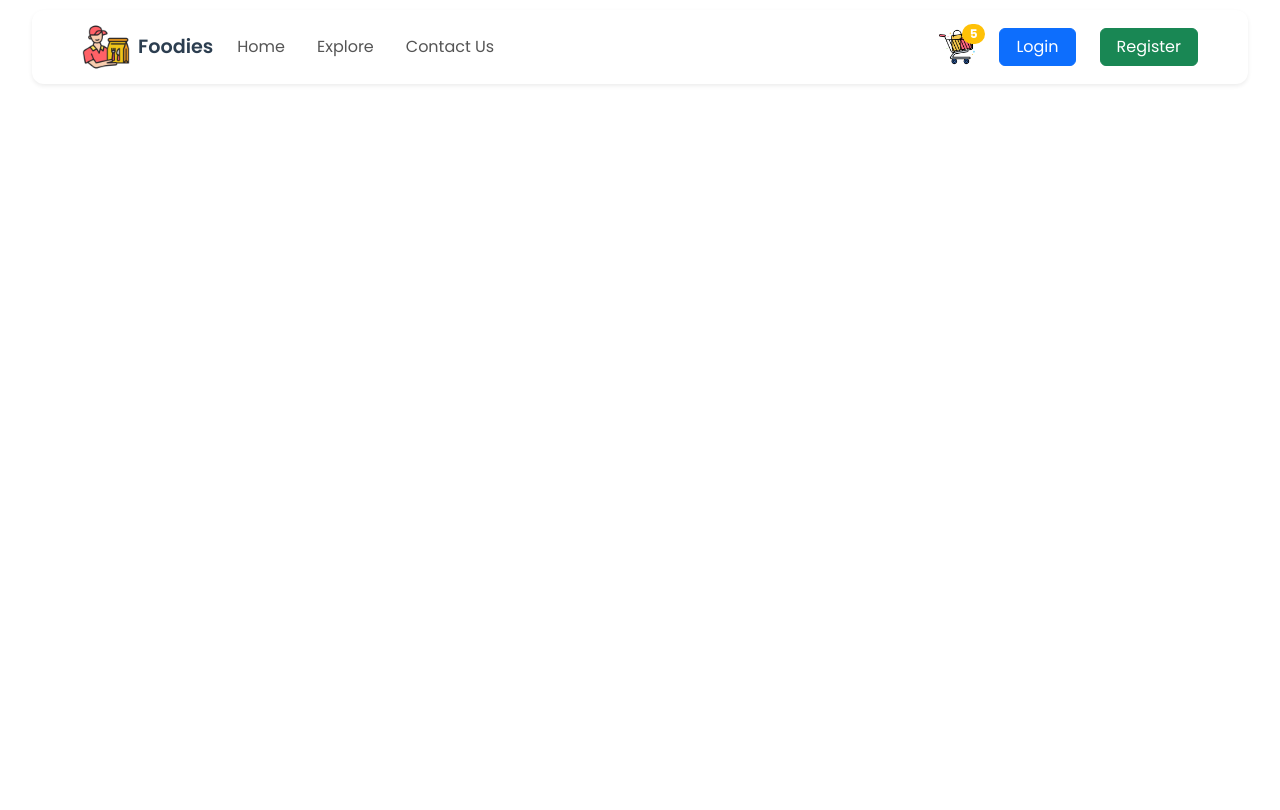
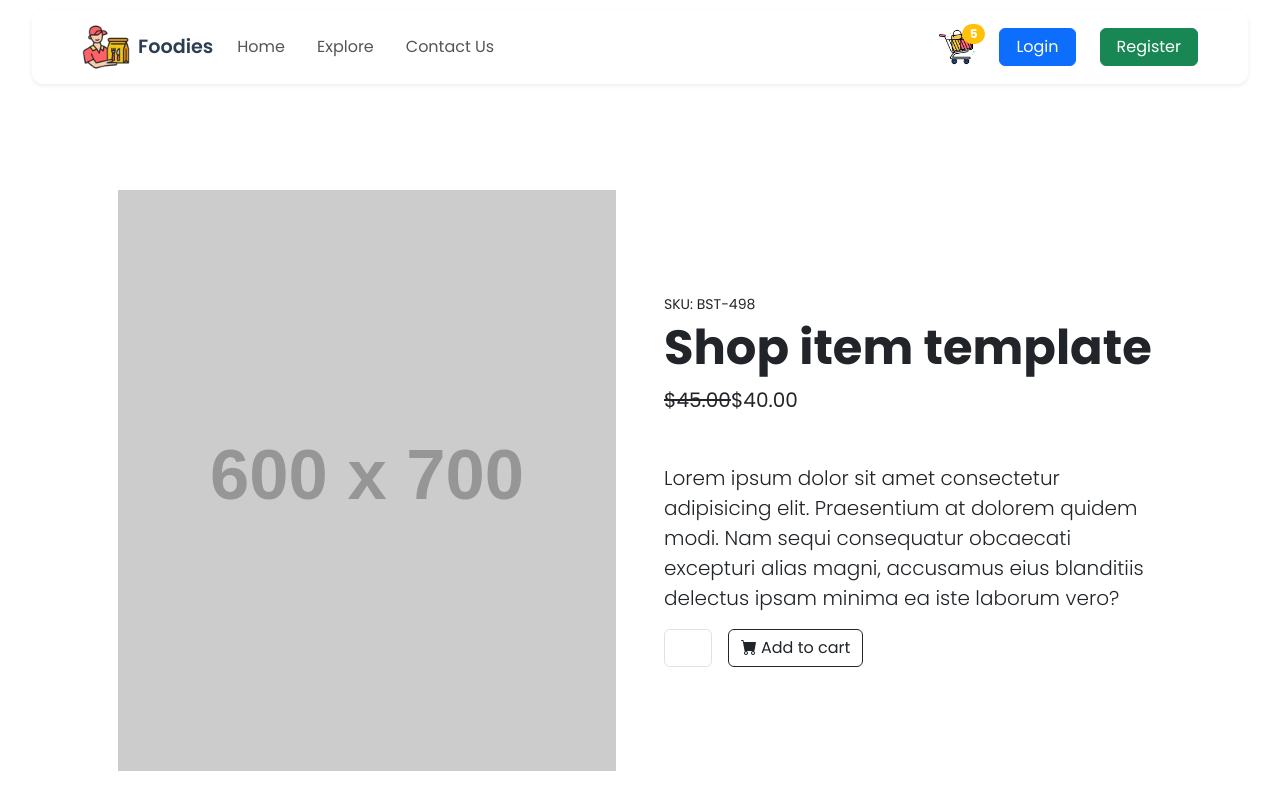
Before and after one commit to orhanturkmenoglu/foodies, a React (Vite) app in the folder foodies/: page /food/1 in a window 1280 px wide. Shown: the top 810 px of the page. Built offline with nearby package versions, Linux system fonts and the light colour scheme; no server answers.

Commit message:
foodItem için FoodDetails sayfası oluşturuldu

```diff
--- a/foodies/src/App.jsx
+++ b/foodies/src/App.jsx
@@ -4,6 +4,7 @@ import { Route, Routes } from "react-router-dom"; // react-router-dom olmalı
 import { Home } from "./pages/Home/Home";
 import { Contact } from "./pages/Contact/Contact";
 import { ExploreFood } from "./pages/ExploreFood/ExploreFood";
+import { FoodDetails } from "./pages/FoodDetails/FoodDetails.jsx";
 
 const App = () => {
   return (
@@ -13,6 +14,7 @@ const App = () => {
         <Route path="/" element={<Home />} />
         <Route path="/contact" element={<Contact />} />
         <Route path="/explore" element={<ExploreFood />} />
+        <Route path="/food/:id" element ={<FoodDetails/>}/>
       </Routes>
     </div>
   );
--- a/foodies/src/components/FoodDisplay/FoodDisplay.jsx
+++ b/foodies/src/components/FoodDisplay/FoodDisplay.jsx
@@ -1,5 +1,6 @@
 import React, { useContext } from "react";
 import { StoreContext } from "../../context/StoreContext";
+import { FoodItem } from "../FoodItem/FoodItem";
 
 export const FoodDisplay = () => {
   const { foodList } = useContext(StoreContext);
@@ -9,41 +10,14 @@ export const FoodDisplay = () => {
       <div className="row">
         {foodList && foodList.length > 0 ? (
           foodList.map((item, index) => (
-            <div
+            <FoodItem
               key={index}
-              className="col-12 col-sm-6 col-md-4 col-lg-3 mb-4 d-flex justify-content-center"
-            >
-              <div className="card shadow-sm" style={{ maxWidth: 320, borderRadius: "12px" }}>
-                <img
-                  src={item.image || "https://images.unsplash.com/photo-1542291026-7eec264c27ff?crop=entropy&cs=tinysrgb&fit=max&fm=jpg&w=1080"}
-                  className="card-img-top rounded-top"
-                  alt={item.name || "Product Image"}
-                  style={{ height: 200, objectFit: "cover" }}
-                />
-                <div className="card-body">
-                  <h5 className="card-title">{item.name || "Red Nike"}</h5>
-                  <p className="card-text text-truncate">
-                    {item.description || "Short product description goes here."}
-                  </p>
-                  <div className="d-flex justify-content-between align-items-center">
-                    <span className="h6 mb-0">${item.price || 99.99}</span>
-                    <div className="d-flex align-items-center gap-1">
-                      {[...Array(4)].map((_, i) => (
-                        <i key={i} className="bi bi-star-fill text-warning"></i>
-                      ))}
-                      <i className="bi bi-star-half text-warning"></i>
-                      <small className="text-muted">(4.5)</small>
-                    </div>
-                  </div>
-                </div>
-                <div className="card-footer d-flex justify-content-between bg-light border-0 pt-2">
-                  <button className="btn btn-primary btn-sm">Add to Cart</button>
-                  <button className="btn btn-outline-secondary btn-sm">
-                    <i className="bi bi-heart"></i>
-                  </button>
-                </div>
-              </div>
-            </div>
+              name={item.name}
+              description={item.description}
+              id={item.id}
+              price={item.price}
+              imageUrl={item.imageUrl}
+            />
           ))
         ) : (
           <div className="text-center mt-4 w-100">
--- /dev/null
+++ b/foodies/src/components/FoodItem/FoodItem.jsx
@@ -0,0 +1,45 @@
+import React from "react";
+import { Link } from "react-router-dom";
+
+export const FoodItem = ({name,description,id,price,imageUrl}) => {
+  return (
+    <div className="col-12 col-sm-6 col-md-4 col-lg-3 mb-4 d-flex justify-content-center">
+      <div
+        className="card shadow-sm"
+        style={{ maxWidth: 320, borderRadius: "12px" }}
+      >
+        <img
+          src={
+            imageUrl ||
+            "https://images.unsplash.com/photo-1542291026-7eec264c27ff?crop=entropy&cs=tinysrgb&fit=max&fm=jpg&w=1080"
+          }
+          className="card-img-top rounded-top"
+          alt={name || "Product Image"}
+          style={{ height: 200, objectFit: "cover" }}
+        />
+        <div className="card-body">
+          <h5 className="card-title">{name || "Red Nike"}</h5>
+          <p className="card-text text-truncate">
+            {description || "Short product description goes here."}
+          </p>
+          <div className="d-flex justify-content-between align-items-center">
+            <span className="h6 mb-0">${price || 99.99}</span>
+            <div className="d-flex align-items-center gap-1">
+              {[...Array(4)].map((_, i) => (
+                <i key={i} className="bi bi-star-fill text-warning"></i>
+              ))}
+              <i className="bi bi-star-half text-warning"></i>
+              <small className="text-muted">(4.5)</small>
+            </div>
+          </div>
+        </div>
+        <div className="card-footer d-flex justify-content-between bg-light border-0 pt-2">
+          <Link className="btn btn-primary btn-sm" to={`/food/${id}`}>View Food</Link>
+          <button className="btn btn-outline-secondary btn-sm" >
+            <i className="bi bi-heart"></i>
+          </button>
+        </div>
+      </div>
+    </div>
+  );
+};
--- /dev/null
+++ b/foodies/src/pages/FoodDetails/FoodDetails.jsx
@@ -0,0 +1,49 @@
+import React from "react";
+import { useParams } from "react-router-dom";
+
+export const FoodDetails = () => {
+  const { id } = useParams();
+  console.log(id);
+  return (
+    <section className="py-5">
+      <div className="container px-4 px-lg-5 my-5">
+        <div className="row gx-4 gx-lg-5 align-items-center">
+          <div className="col-md-6">
+            <img
+              className="card-img-top mb-5 mb-md-0"
+              src="https://dummyimage.com/600x700/dee2e6/6c757d.jpg"
+              alt="..."
+            />
+          </div>
+          <div className="col-md-6">
+            <div className="small mb-1">SKU: BST-498</div>
+            <h1 className="display-5 fw-bolder">Shop item template</h1>
+            <div className="fs-5 mb-5">
+              <span className="text-decoration-line-through">$45.00</span>
+              <span>$40.00</span>
+            </div>
+            <p className="lead">
+              Lorem ipsum dolor sit amet consectetur adipisicing elit.
+              Praesentium at dolorem quidem modi. Nam sequi consequatur
+              obcaecati excepturi alias magni, accusamus eius blanditiis
+              delectus ipsam minima ea iste laborum vero?
+            </p>
+            <div className="d-flex">
+              <input
+                className="form-control text-center me-3"
+                id="inputQuantity"
+                type="num"
+
+                style={{"max-width": "3rem"}}
+              />
+              <button className="btn btn-outline-dark flex-shrink-0" type="button">
+                <i className="bi-cart-fill me-1"></i>
+                Add to cart
+              </button>
+            </div>
+          </div>
+        </div>
+      </div>
+    </section>
+  );
+};
```
